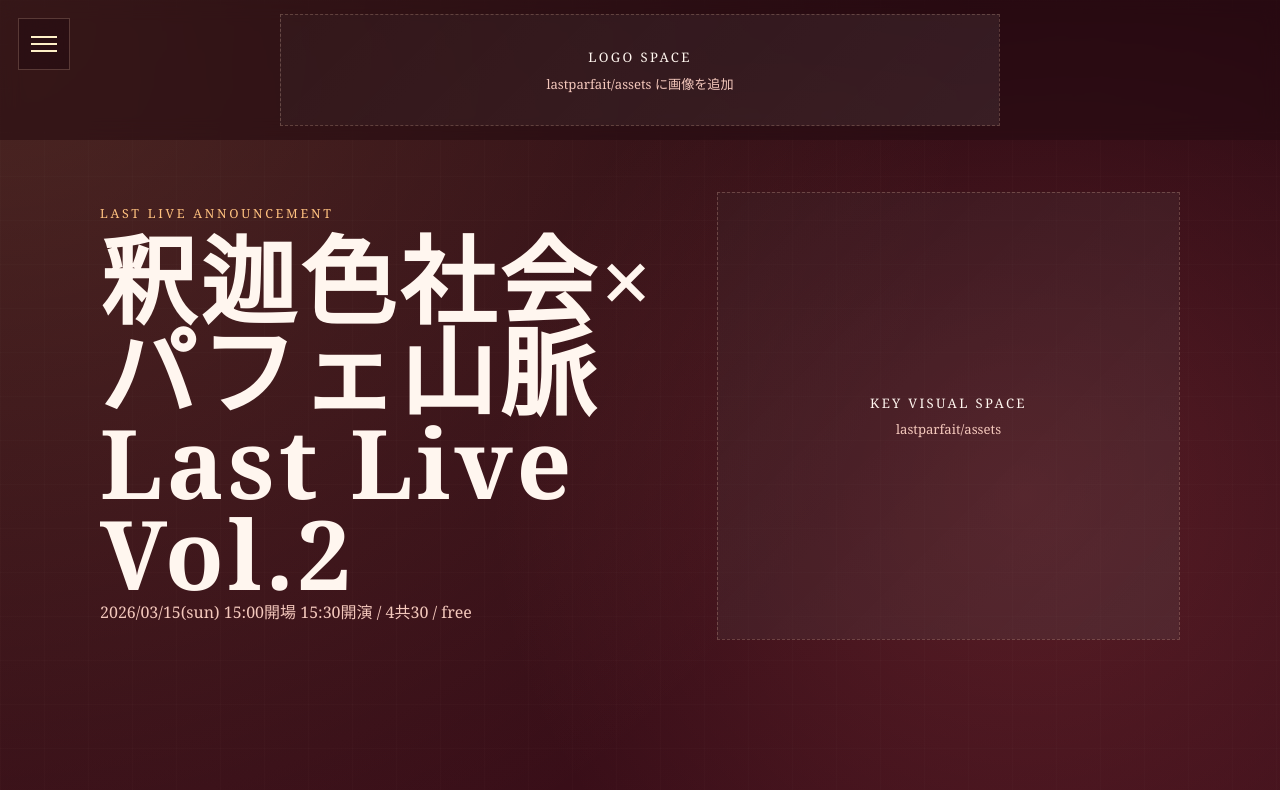
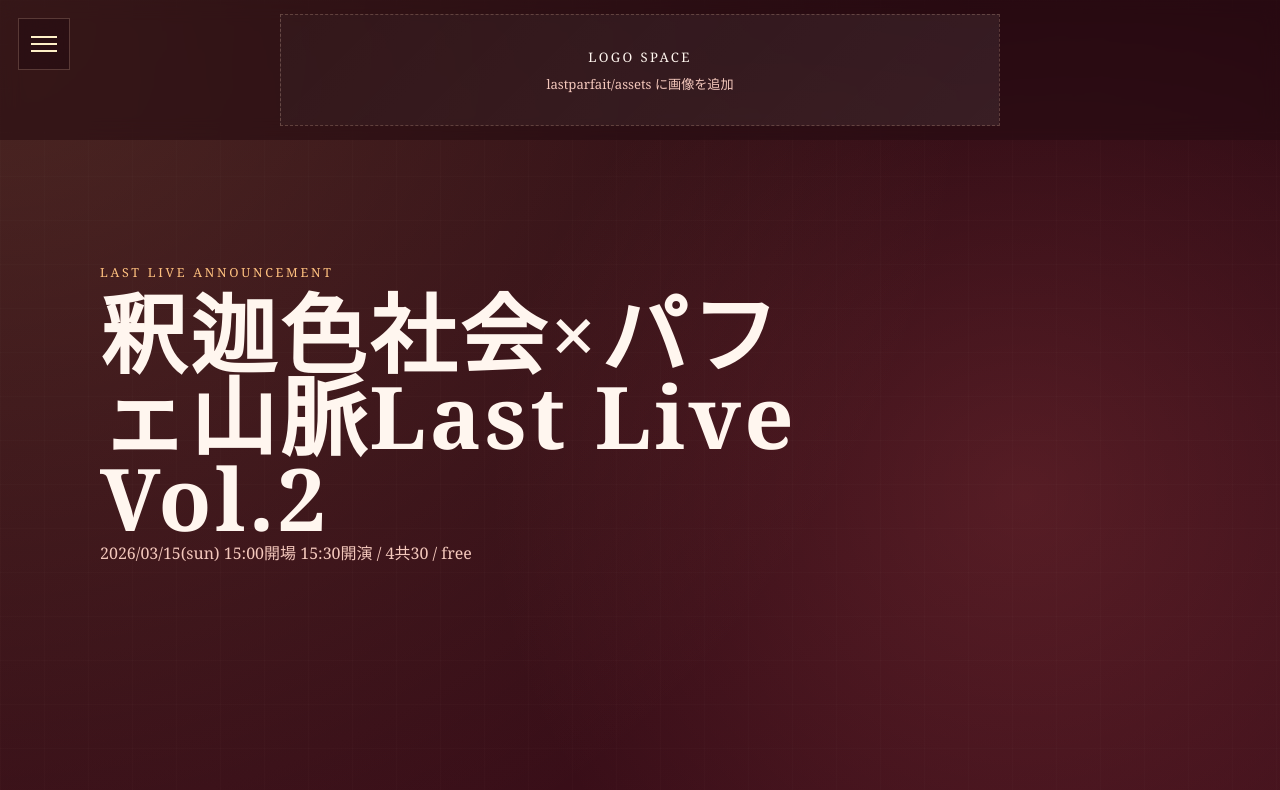
Before and after one commit to NJ200212/lastparfait, a Next.js app: page / in a window 1280 px wide. Shown: the top 790 px of the page. Built offline with nearby package versions, Linux system fonts and the light colour scheme.

Commit message:
Adjust hero title layout

```diff
--- a/app/globals.css
+++ b/app/globals.css
@@ -217,14 +217,16 @@ a {
 }
 
 .hero-stage-inner {
-  display: grid;
-  grid-template-columns: minmax(0, 1.1fr) minmax(280px, 0.9fr);
-  align-items: center;
-  gap: 4vw;
+  display: block;
 }
 
-.hero-copy h1 {
-  max-width: 12ch;
+.hero-copy {
+  max-width: 760px;
+}
+
+.hero-title {
+  max-width: 8.5em;
+  font-size: clamp(2.8rem, 7.1vw, 5.4rem);
 }
 
 .page-shell,
@@ -371,10 +373,6 @@ h2 {
   min-height: 46vh;
 }
 
-.hero-visual-placeholder {
-  min-height: 56vh;
-}
-
 .subpage-header {
   margin-bottom: 24px;
 }
@@ -509,7 +507,6 @@ h2 {
   }
 
   .band-feature-photo,
-  .hero-visual-placeholder,
   .band-panel-photo,
   .album-art {
     min-height: 34vh;
--- a/app/page.js
+++ b/app/page.js
@@ -28,13 +28,8 @@ export default function HomePage() {
         <div className="hero-stage-inner">
           <div className="hero-copy">
             <p className="eyebrow">Last Live Announcement</p>
-            <h1>釈迦色社会×パフェ山脈Last Live Vol.2</h1>
+            <h1 className="hero-title">釈迦色社会×パフェ山脈Last Live Vol.2</h1>
             <p className="lead">2026/03/15(sun) 15:00開場 15:30開演 / 4共30 / free</p>
-          </div>
-
-          <div className="visual-placeholder hero-visual-placeholder" aria-label="key visual placeholder">
-            <span>Key Visual Space</span>
-            <small>lastparfait/assets</small>
           </div>
         </div>
       </section>
```
